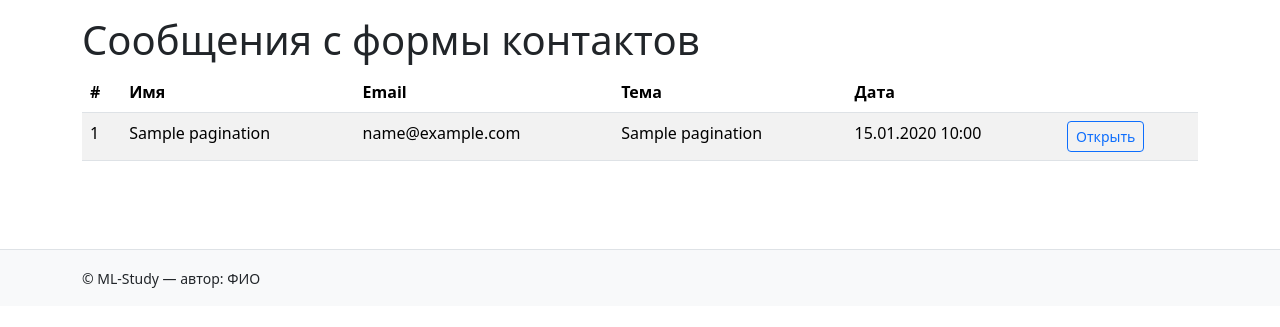
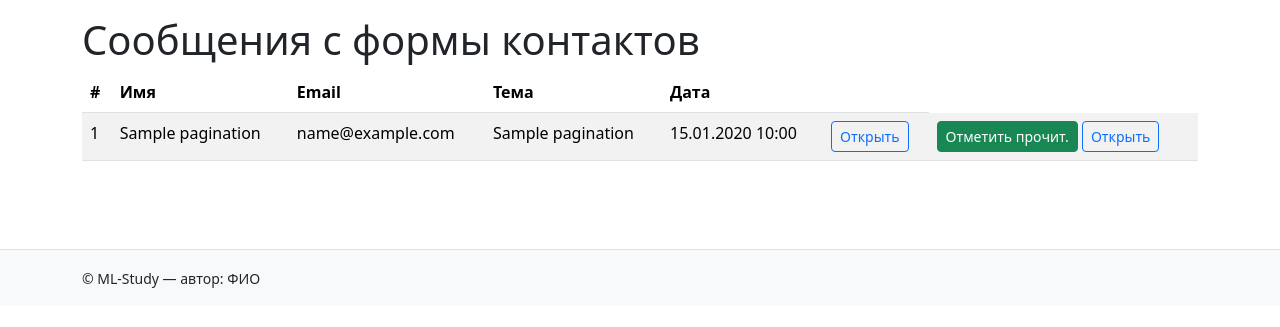
Before and after one commit to Oetas/vkrsite, a Flask app: template app/templates/admin/contacts_list.html in a window 1280 px wide. Shown: the part 105-432 px from the top of the page. Run offline with Flask 3, Linux system fonts and the light colour scheme; the template is opened without the code that fills it: most values are stand-ins (such as "Sample title", 1, 10 or a date in 2020).

Commit message:
Добавлена кнопка 'Отметить прочит.' в списке сообщений (admin)

```diff
--- a/app/templates/admin/contacts_list.html
+++ b/app/templates/admin/contacts_list.html
@@ -17,6 +17,24 @@
         <td>{{ c.subject or "-" }}</td>
         <td>{{ c.created_at.strftime("%d.%m.%Y %H:%M") }}</td>
         <td><a class="btn btn-sm btn-outline-primary" href="{{ url_for('admin.contact_detail', contact_id=c.id) }}">Открыть</a></td>
+		<td>
+			{% if not c.is_read %}
+			<form method="post"
+			action="{{ url_for('admin.mark_contact_read', contact_id=c.id) }}"
+			style="display:inline;">
+			{# Если у тебя подключен CSRF (Flask-WTF CSRFProtect) -- оставь строку ниже #}
+			{% if csrf_token is defined %}
+			{{ csrf_token() }}
+			{% endif %}
+				<input type="hidden" name="next" value="{{ request.full_path }}">
+				<button class="btn btn-sm btn-success" type="submit">Отметить прочит.</button>
+				</form>
+			{% else %}
+				<span class="badge bg-success">Прочитано</span>
+			{% endif %}
+
+				<a class="btn btn-sm btn-outline-primary" href="{{ url_for('admin.contact_detail', contact_id=c.id) }}">Открыть</a>
+		</td>
       </tr>
       {% endfor %}
     </tbody>
```
